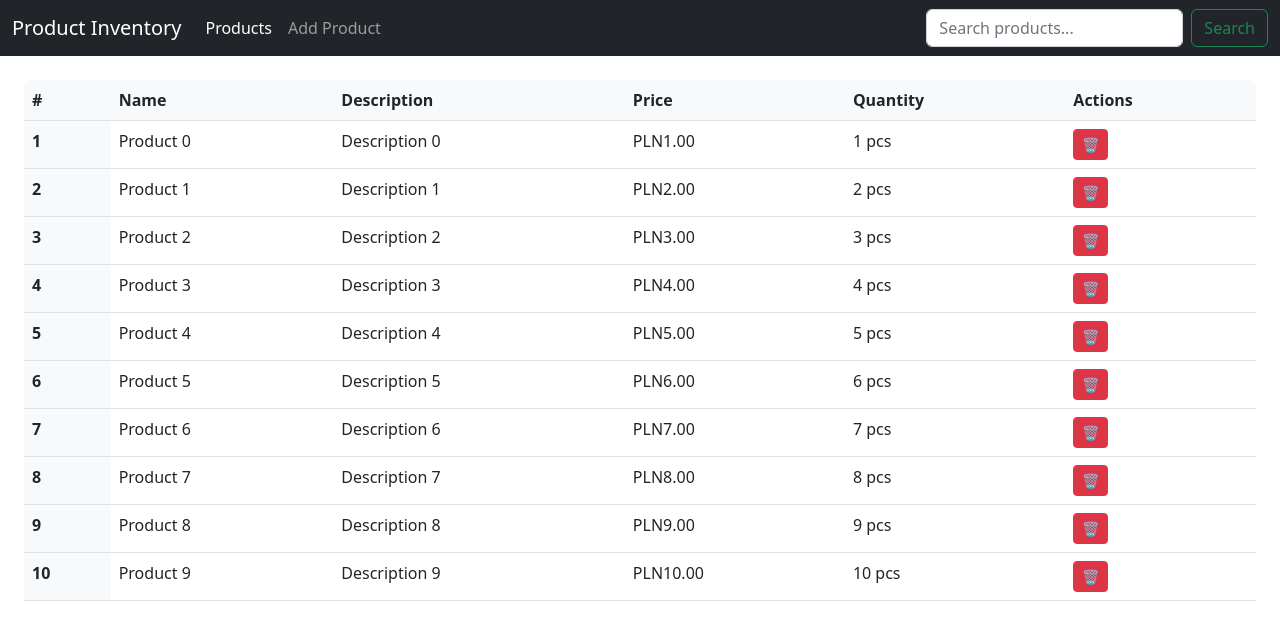
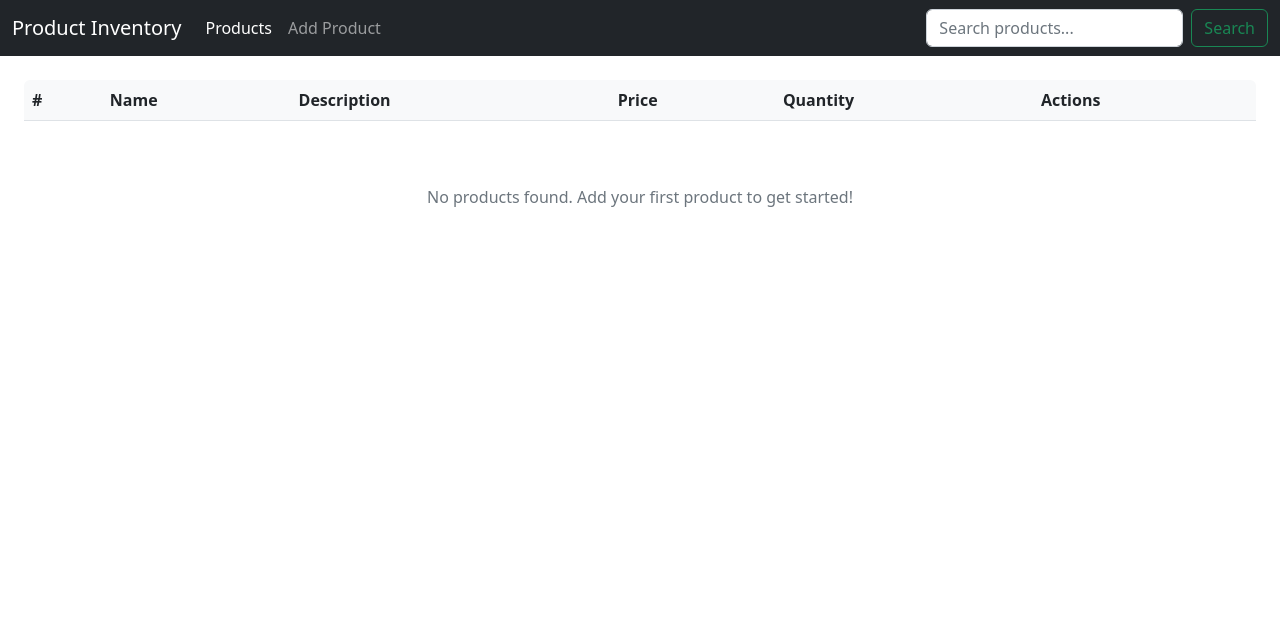
Before and after one commit to julianowicka/product-inventory, an Angular app: page /products in a window 1280 px wide. Shown: the top 640 px of the page. Built offline with nearby package versions, Linux system fonts and the light colour scheme.

Commit message:
fix(service): improve ProductService error handling

```diff
--- a/src/app/product-list/product-list.component.ts
+++ b/src/app/product-list/product-list.component.ts
@@ -25,16 +25,7 @@ export class ProductListComponent implements OnInit {
     }
   }
   ngOnInit(): void {
-    this.products = this.productService.getProducts();
-
-    for (let i = 0; i < 10; i++) {
-      const product = new Product();
-      product.name = `Product ${i}`;
-      product.description = `Description ${i}`;
-      product.price = i + 1;
-      product.quantity = i + 1;
-      this.products.push(product);
-    }
+    this.products = this.productService.getProducts() || [];
   }
 
   deleteProducts(id?: number): void {
```
